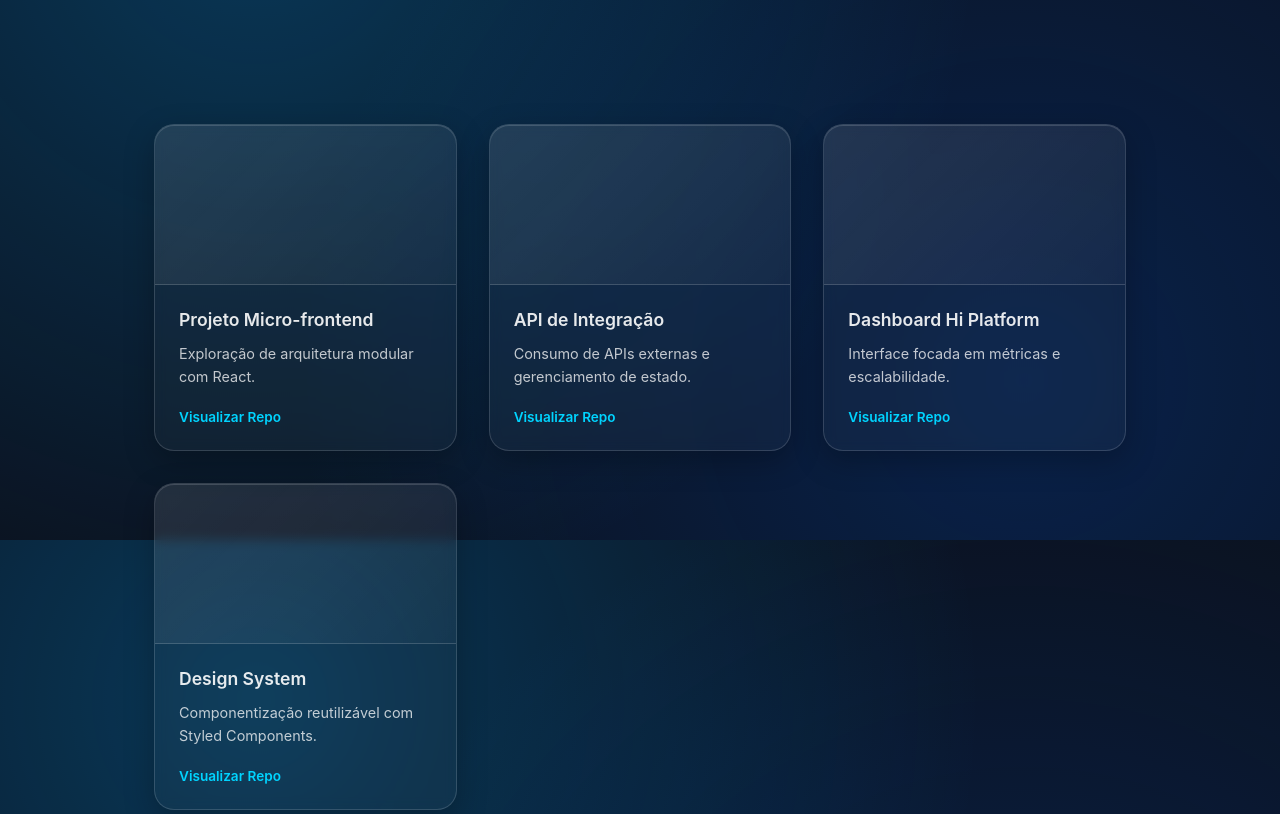
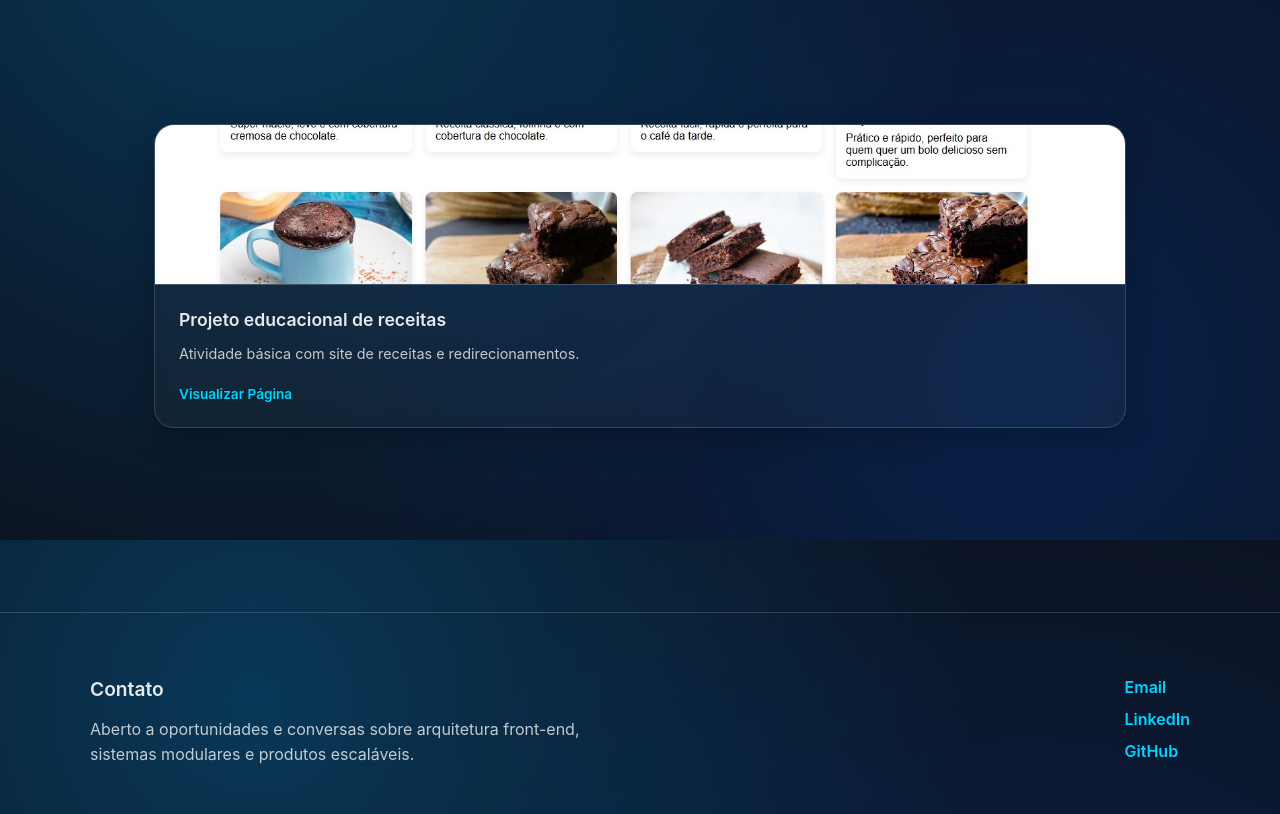
Before and after one commit to Brunodonadei/activity-personal-portfolio, a plain HTML site: page index.html in a window 1280 px wide. Shown: the part 1860-2674 px from the top of the page. Drawn offline with Linux system fonts and the light colour scheme.

Commit message:
refactor: add a simple real project on project section to replace the placeholders

```diff
--- a/css/style.css
+++ b/css/style.css
@@ -263,6 +263,12 @@ a {
   border-bottom: 1px solid var(--border-soft);
 }
 
+.project-thumb img {
+  width: 100%;
+  height: 100%;
+  object-fit: cover;
+}
+
 .project-content {
   padding: 24px;
 }
--- a/index.html
+++ b/index.html
@@ -109,38 +109,25 @@
 
       <section class="projects-section glass-effect" id="projects">
         <article class="project-card glass-effect">
-          <div class="project-thumb"></div>
+          <div class="project-thumb">
+            <a
+              href="https://brunodonadei.github.io/site-receita-umc/"
+              target="_blank"
+            >
+              <img
+                src="/assets/images/screenshot.jpg"
+                alt="Preview do projeto de receitas"
+              />
+            </a>
+          </div>
           <div class="project-content">
-            <h3>Projeto Micro-frontend</h3>
-            <p>Exploração de arquitetura modular com React.</p>
-            <a href="#">Visualizar Repo</a>
-          </div>
-        </article>
-
-        <article class="project-card glass-effect">
-          <div class="project-thumb"></div>
-          <div class="project-content">
-            <h3>API de Integração</h3>
-            <p>Consumo de APIs externas e gerenciamento de estado.</p>
-            <a href="#">Visualizar Repo</a>
-          </div>
-        </article>
-
-        <article class="project-card glass-effect">
-          <div class="project-thumb"></div>
-          <div class="project-content">
-            <h3>Dashboard Hi Platform</h3>
-            <p>Interface focada em métricas e escalabilidade.</p>
-            <a href="#">Visualizar Repo</a>
-          </div>
-        </article>
-
-        <article class="project-card glass-effect">
-          <div class="project-thumb"></div>
-          <div class="project-content">
-            <h3>Design System</h3>
-            <p>Componentização reutilizável com Styled Components.</p>
-            <a href="#">Visualizar Repo</a>
+            <h3>Projeto educacional de receitas</h3>
+            <p>Atividade básica com site de receitas e redirecionamentos.</p>
+            <a
+              href="https://brunodonadei.github.io/site-receita-umc/"
+              target="_blank"
+              >Visualizar Página</a
+            >
           </div>
         </article>
       </section>
```
Also changed, not shown: assets/images/screenshot.jpg (added).
